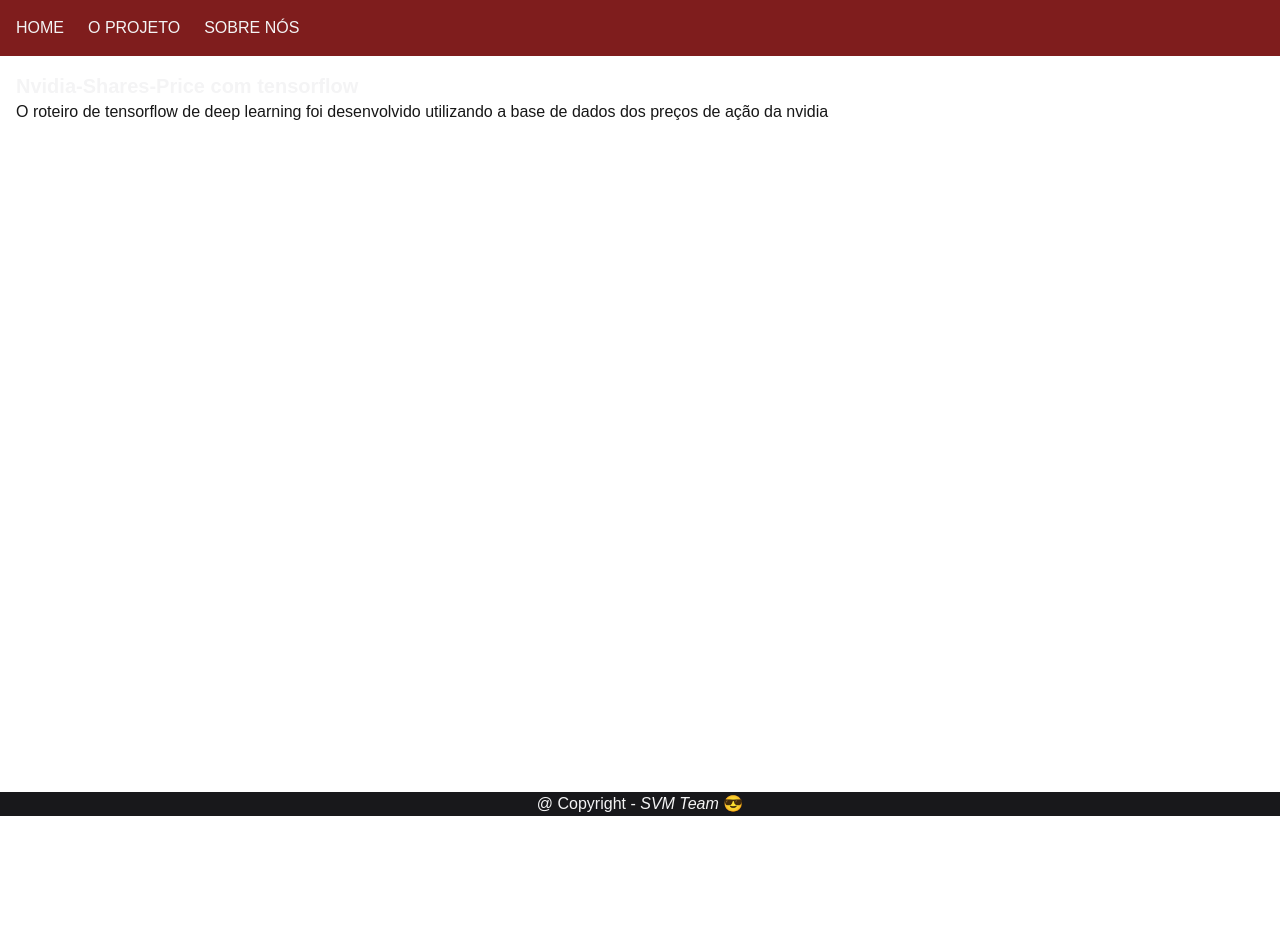
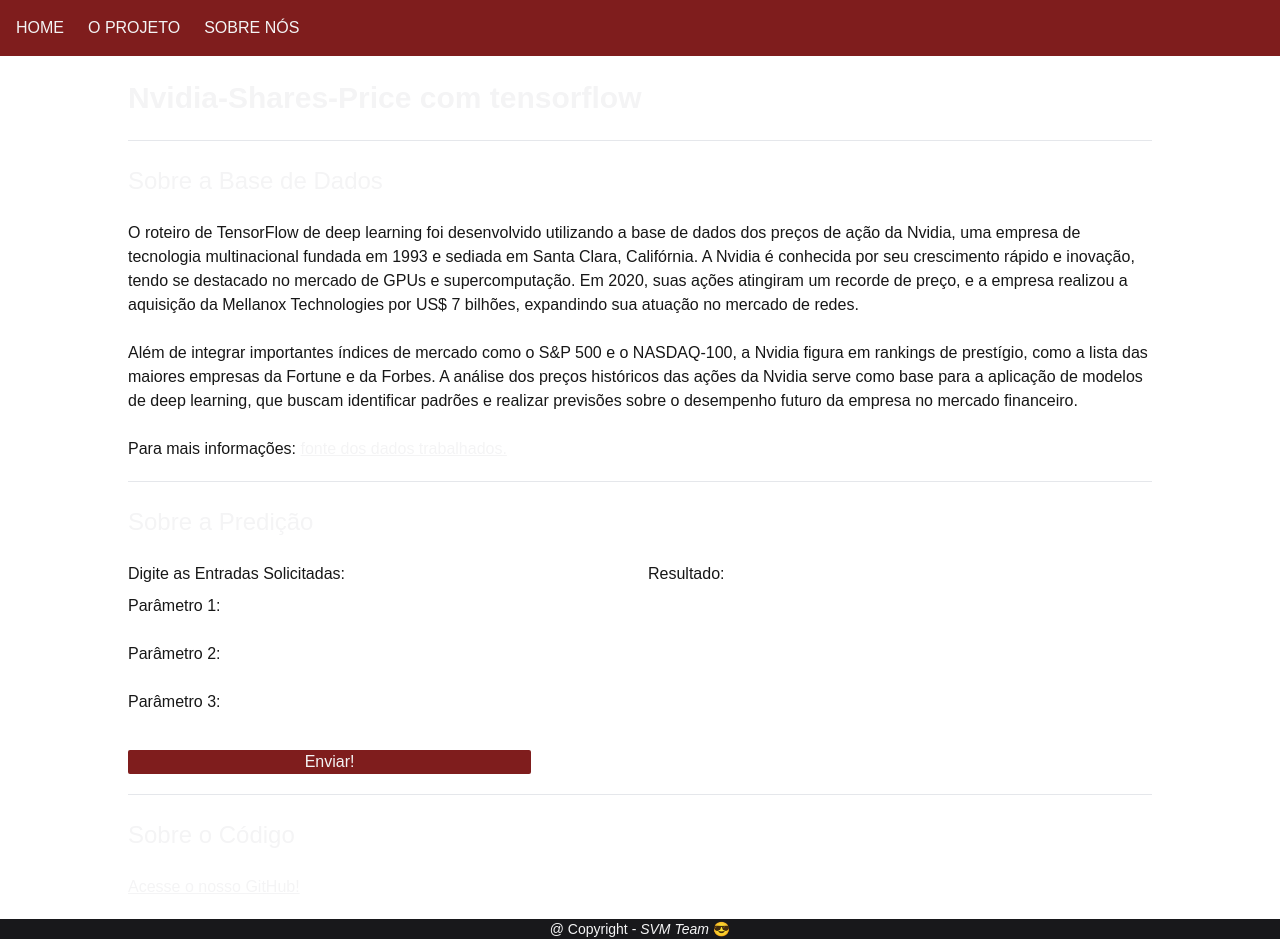
Before and after one commit to pedrobarros01/estudos-ia, a Next.js app in the folder front-ic/: page /deep-learning/nvidia-shares-tensorflow in a window 1280 px wide. Before the commit the page ends 816 px from the top, so only its background shows below. Built offline with nearby package versions, Linux system fonts and the light colour scheme.

Commit message:
Base para predição

```diff
--- a/front-ic/src/app/deep-learning/nvidia-shares-tensorflow/page.tsx
+++ b/front-ic/src/app/deep-learning/nvidia-shares-tensorflow/page.tsx
@@ -1,11 +1,94 @@
+"use client";
+import Section from "@/components/Section";
 import Title from "@/components/Title";
+import { useState } from "react";
 
-export default function NvidiaTensorflow(){
-    return (
-        <main className="altura-main">
-            <Title>Nvidia-Shares-Price com tensorflow</Title>
-            <p className="ml-4">O roteiro de tensorflow de deep learning foi desenvolvido utilizando a base de dados dos preços de ação da nvidia</p>
+export default function NvidiaTensorflow() {
+  const [predicao, setPredicao] = useState(false);
+  return (
+    <main className="px-32 mt-6">
+      <Title>Nvidia-Shares-Price com tensorflow</Title>
+      <br />
+      <Section titulo="Sobre a Base de Dados">
+        <p className="">
+          O roteiro de TensorFlow de deep learning foi desenvolvido utilizando a
+          base de dados dos preços de ação da Nvidia, uma empresa de tecnologia
+          multinacional fundada em 1993 e sediada em Santa Clara, Califórnia. A
+          Nvidia é conhecida por seu crescimento rápido e inovação, tendo se
+          destacado no mercado de GPUs e supercomputação. Em 2020, suas ações
+          atingiram um recorde de preço, e a empresa realizou a aquisição da
+          Mellanox Technologies por US$ 7 bilhões, expandindo sua atuação no
+          mercado de redes.
+        </p>
+        <br />
+        <p>
+          Além de integrar importantes índices de mercado como o S&P 500 e o
+          NASDAQ-100, a Nvidia figura em rankings de prestígio, como a lista das
+          maiores empresas da Fortune e da Forbes. A análise dos preços
+          históricos das ações da Nvidia serve como base para a aplicação de
+          modelos de deep learning, que buscam identificar padrões e realizar
+          previsões sobre o desempenho futuro da empresa no mercado financeiro.
+        </p>
+        <br />
+        <p>
+          Para mais informações:&nbsp;
+          <a
+            href="https://www.kaggle.com/datasets/prajwaldongre/nvidia-corp-share-price-2000-2024/data"
+            target="_blank"
+            className="font-light hover:text-red-800 underline text-zinc-100"
+          >
+            fonte dos dados trabalhados.
+          </a>
+        </p>
+      </Section>
+      <Section titulo="Sobre a Predição">
+        <div className="md:grid md:grid-cols-2 md:gap-4">
+          <div>
+            <h3>Digite as Entradas Solicitadas:</h3>
+            <form className="w-full md:w-4/5 mt-2">
+              <label>
+                Parâmetro 1:
+                <br />
+                <input className="w-full" />
+              </label>
+              <br />
+              <label>
+                Parâmetro 2:
+                <br />
+                <input className="w-full" />
+              </label>
+              <br />
+              <label>
+                Parâmetro 3:
+                <br />
+                <input className="w-full" />
+              </label>
+              <br />
+              <button
+                className="w-full bg-red-900 hover:bg-red-400 text-zinc-100 rounded-sm mt-3"
+                type="button"
+                onClick={() => setPredicao(true)}
+              >
+                Enviar!
+              </button>
+            </form>
+          </div>
+          <div className="mt-5 md:mt-0">
+            <h3>Resultado:</h3>
+            <div>{predicao && <p>teste</p>}</div>
+          </div>
+        </div>
+      </Section>
 
-        </main>
-    );
+      <Section titulo="Sobre o Código">
+        <a
+          href="https://github.com/pedrobarros01/nvidia-shares-price"
+          target="_blank"
+          className="font-light hover:text-red-800 underline text-zinc-100"
+        >
+          Acesse o nosso GitHub!
+        </a>
+      </Section>
+    </main>
+  );
 }
--- a/front-ic/src/components/Footer/index.tsx
+++ b/front-ic/src/components/Footer/index.tsx
@@ -1,9 +1,9 @@
-
-
-export default function Footer(){
-    return (
-        <footer className="bg-zinc-900 flex justify-center items-center bottom-0 mt-auto">
-            <span className="text-zinc-100">&#64; Copyright - <i>SVM Team</i> 😎</span>
-        </footer>
-    );
+export default function Footer() {
+  return (
+    <footer className="bg-zinc-900 flex justify-center items-center text-sm">
+      <span className="text-zinc-100">
+        &#64; Copyright - <i>SVM Team</i> 😎
+      </span>
+    </footer>
+  );
 }
--- /dev/null
+++ b/front-ic/src/components/Section/index.tsx
@@ -0,0 +1,18 @@
+import { ReactNode } from "react";
+
+interface SectionProps {
+  titulo: string;
+  children: ReactNode;
+}
+
+export default function Section({ titulo, children }: SectionProps) {
+  return (
+    <section className="mb-5">
+      <hr />
+      <br />
+      <h2 className="text-zinc-100 text-2xl">{titulo}</h2>
+      <br />
+      {children}
+    </section>
+  );
+}
--- a/front-ic/src/components/Title/index.tsx
+++ b/front-ic/src/components/Title/index.tsx
@@ -1,11 +1,9 @@
 import { ReactNode } from "react";
 
 interface TitleProps {
-    children: ReactNode;
+  children: ReactNode;
 }
 
-export default function Title({children}: TitleProps){
-    return (
-        <h1 className='text-zinc-100 font-bold text-xl ml-4 mt-4'>{children}</h1>
-    );
+export default function Title({ children }: TitleProps) {
+  return <h1 className="text-zinc-100 font-bold text-3xl">{children}</h1>;
 }
```
